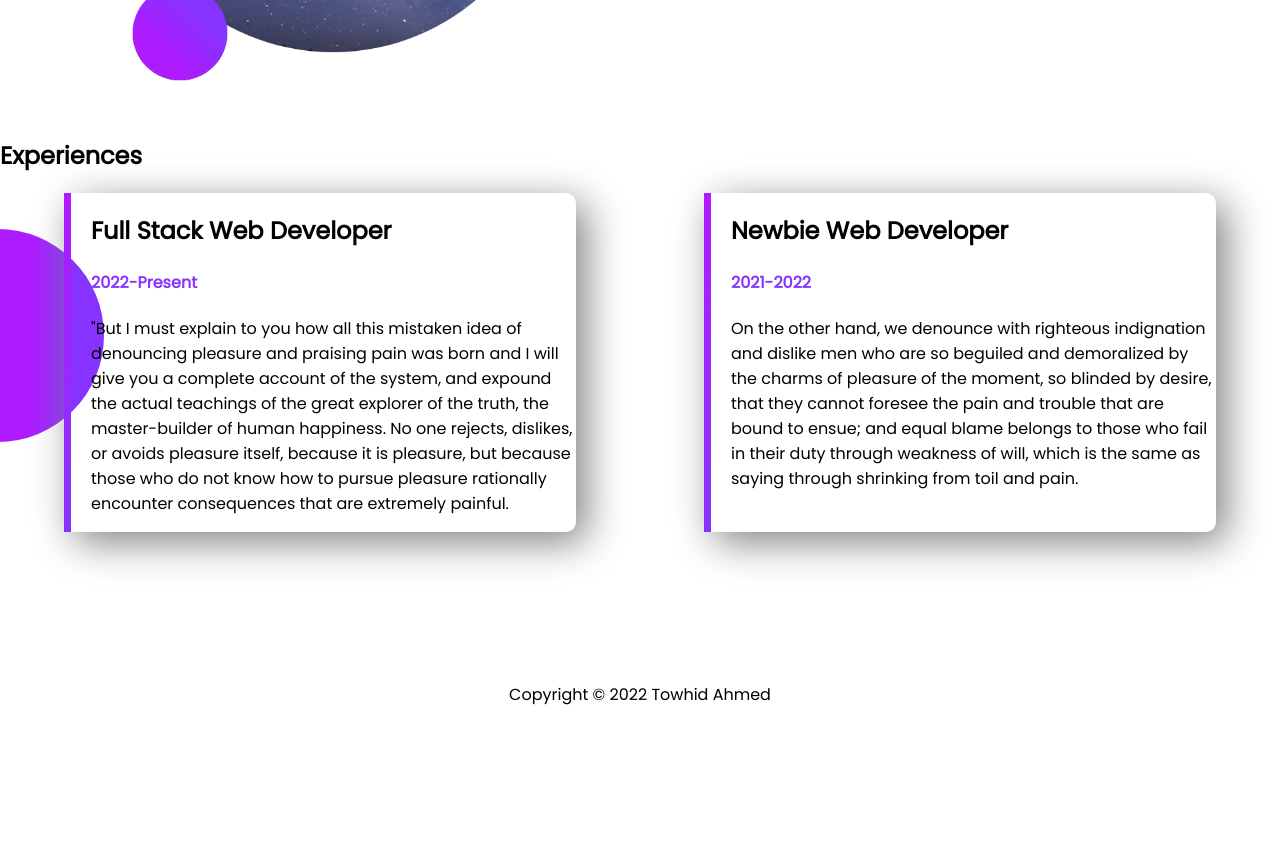
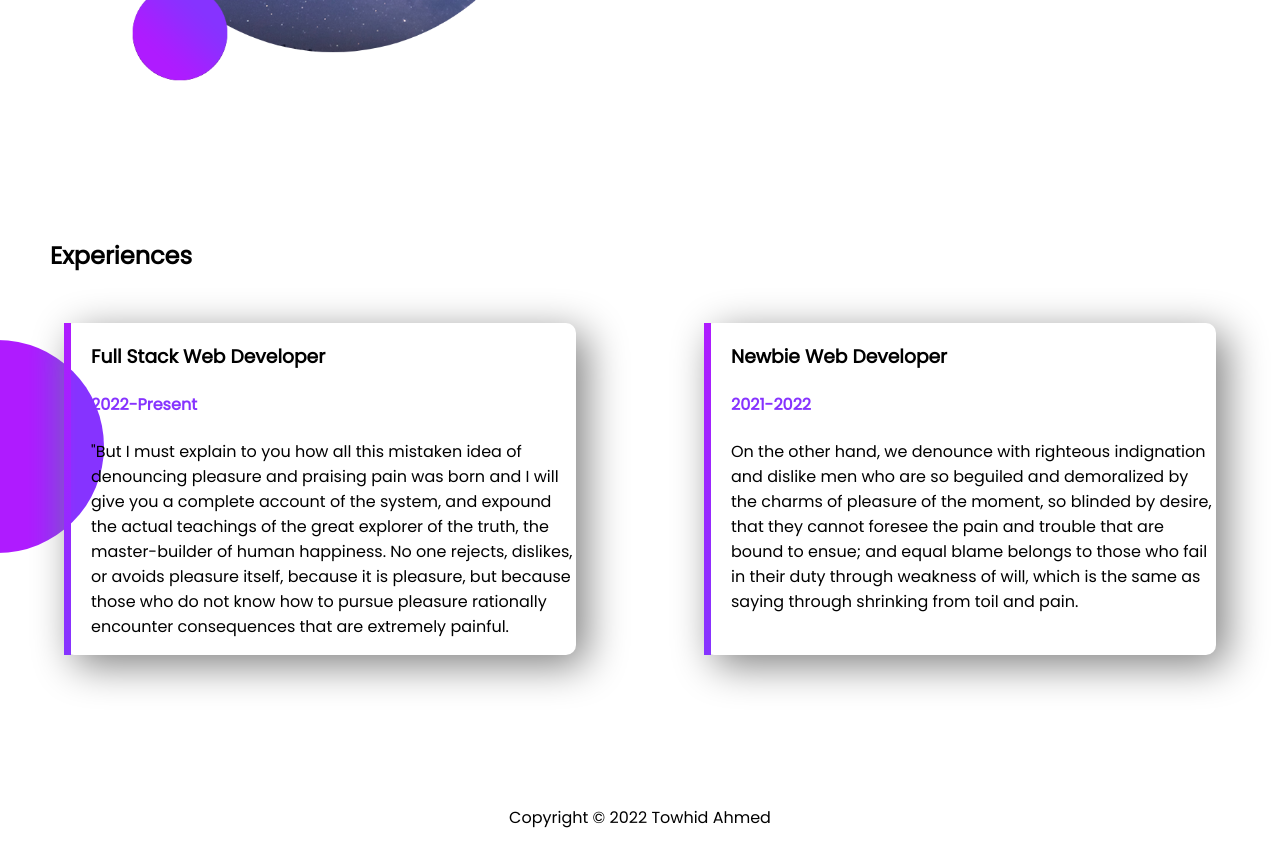
Before and after one commit to t0wh1d/developer-portfolio, a plain HTML site: page index.html in a window 1280 px wide. Shown: the part 1060-1906 px from the top of the page. Before the commit the page ends 1783 px from the top, so only its background shows below. Drawn offline with Linux system fonts and the light colour scheme.

Commit message:
fixing alighments

```diff
--- a/css/style.css
+++ b/css/style.css
@@ -46,6 +46,7 @@ body{
     background-image: url(../images/exp-bg.png);
     background-position: left;
     background-repeat: no-repeat;
+    margin-top: 150px;
 }
 #fwd{
     border-left: 7px solid;
@@ -61,3 +62,7 @@ footer p{
     text-align: center;
     margin-top: 150px;
 }
+#exp{
+    margin-left: 50px;
+    margin-bottom: 50px;
+}
--- a/index.html
+++ b/index.html
@@ -43,10 +43,10 @@
         </div>
     </section>
     <section class="experience-area">
-        <h1>Experiences</h1>
+        <h1 id="exp">Experiences</h1>
         <div class="flexible-container">
             <div id="fwd" class="experience-item">
-                <h2>Full Stack Web Developer</h2>
+                <h3>Full Stack Web Developer</h3>
                 <h4 class="acc-col">2022-Present</h4>
                 <p>"But I must explain to you how all this mistaken idea of denouncing pleasure and praising pain was
                     born
@@ -56,7 +56,7 @@
                     rationally encounter consequences that are extremely painful.</p>
             </div>
             <div id="bwd" class="experience-item">
-                <h2>Newbie Web Developer</h2>
+                <h3>Newbie Web Developer</h3>
                 <h4 class="acc-col">2021-2022</h4>
                 <p>On the other hand, we denounce with righteous indignation and dislike men who are so beguiled and
                     demoralized by the charms of pleasure of the moment, so blinded by desire, that they cannot foresee
```
